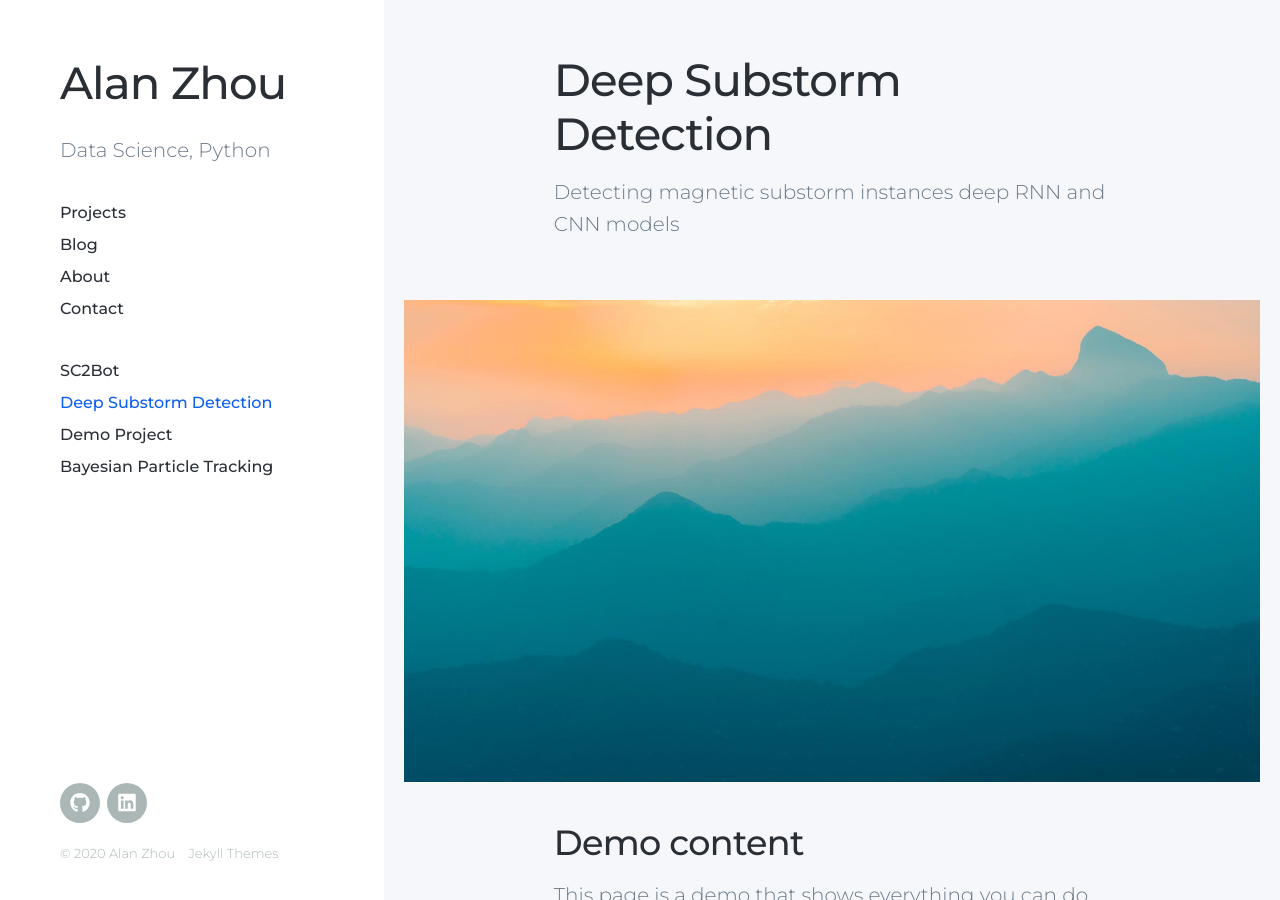
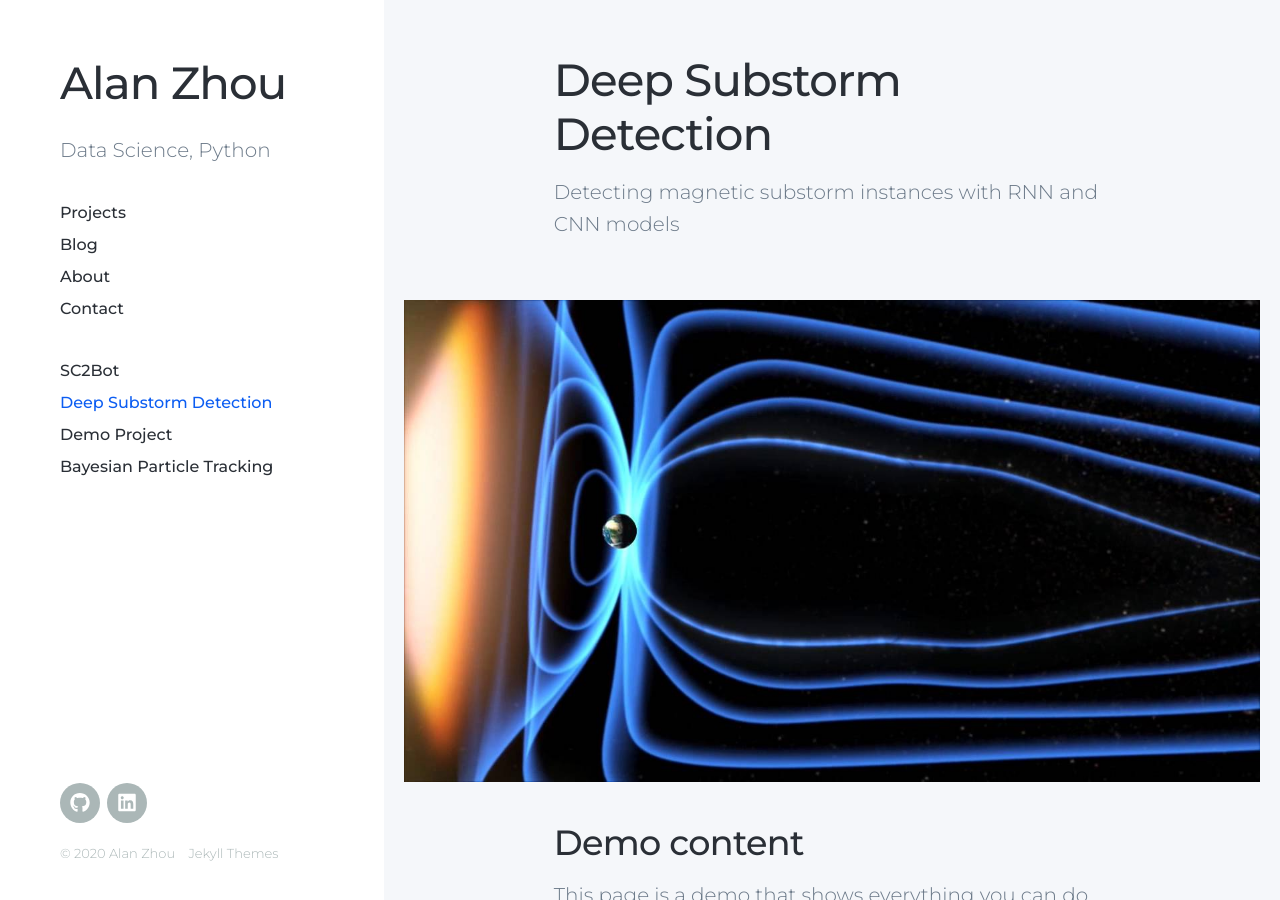
Before and after one commit to alanxzhou/alanxzhou.github.io, a Jekyll site: the page built from _projects/2020-03-10-substorm.md, in a window 1280 px wide and 900 px high. Built offline with Jekyll 4.4.1, drawn with Linux system fonts in a browser that asks for light colours; nearby versions of some CDN libraries.

Commit message:
sc2bot techniques, started substorm

```diff
--- a/_projects/2020-03-10-substorm.md
+++ b/_projects/2020-03-10-substorm.md
@@ -1,12 +1,12 @@
 ---
 title: 'Deep Substorm Detection'
-subtitle: 'Detecting magnetic substorm instances deep RNN and CNN models'
+subtitle: 'Detecting magnetic substorm instances with RNN and CNN models'
 date: 2018-06-30 00:00:00
 description: This page is a demo that shows everything you can do inside portfolio and blog posts.
-featured_image: '/images/demo/demo-square.jpg'
+featured_image: '/images/substorm/substorm_nasa2.jpg'
 ---
 
-![](/images/demo/demo-landscape.jpg)
+![](/images/substorm/substorm_nasa.jpg)
 
 ## Demo content
 
```
Also changed, not shown: _projects/2020-03-10-sc2bot.md (+10 -0 lines), images/substorm/substorm_nasa.jpg (added), images/substorm/substorm_nasa2.jpg (added), 1 other file.
